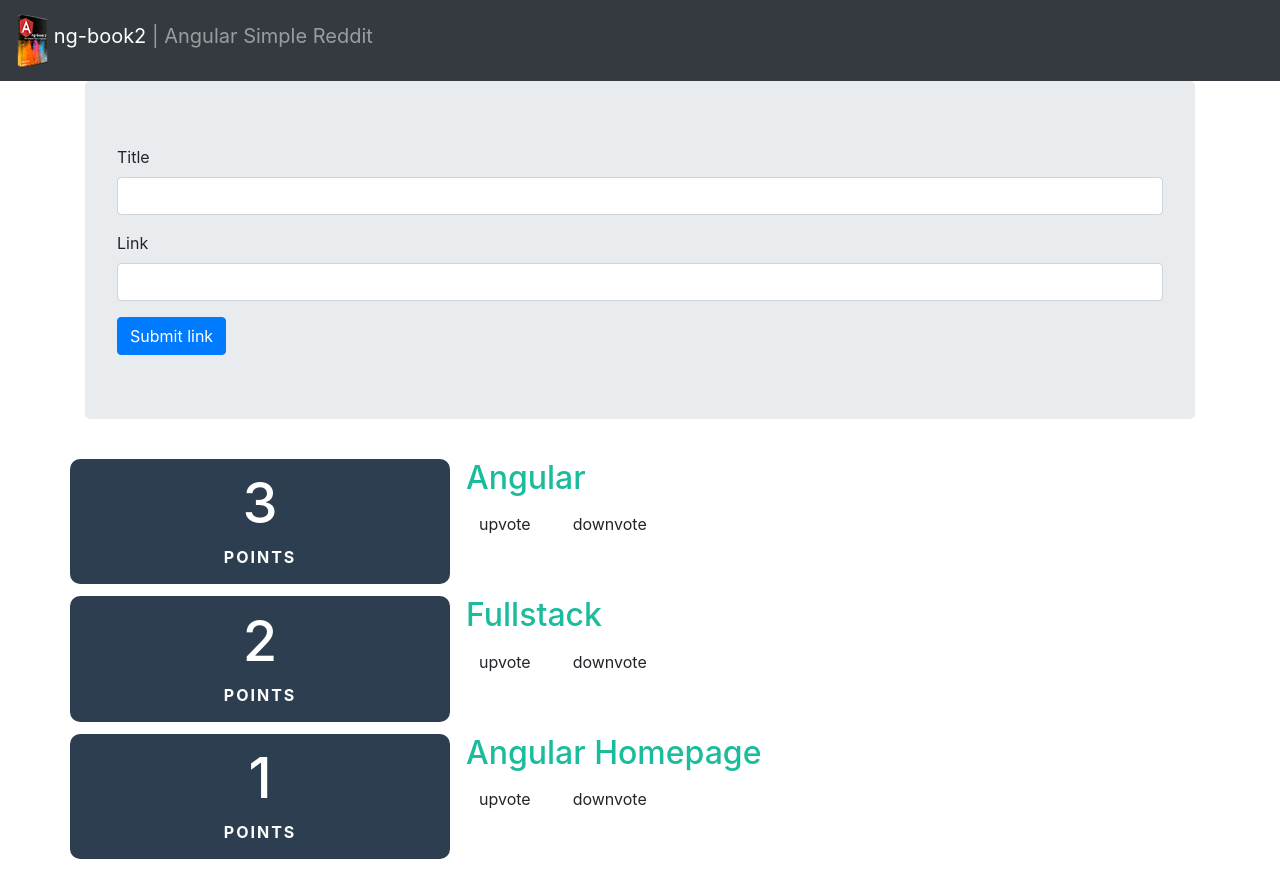
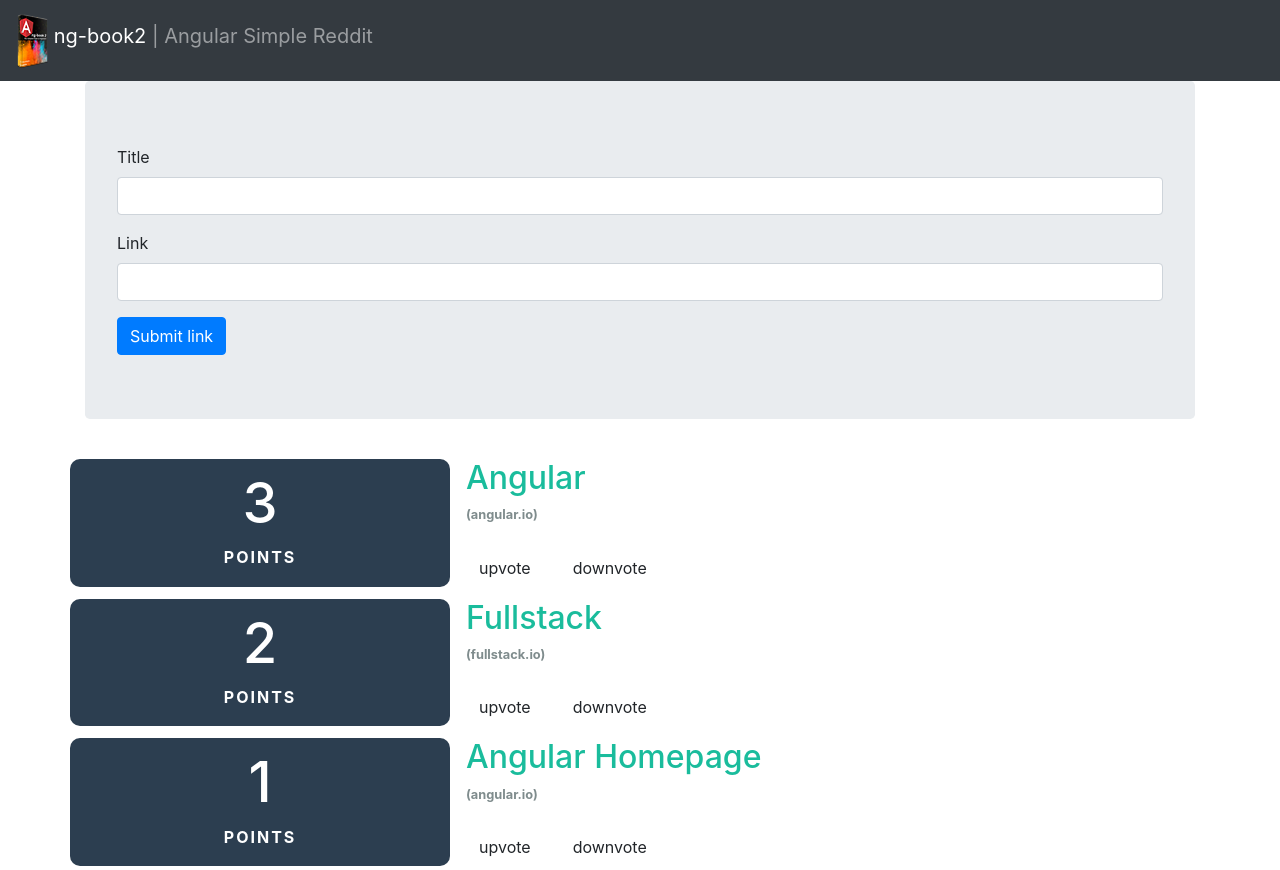
Before and after one commit to leogaab/angular-reddit, an Angular app: page / in a window 1280 px wide. Built offline with nearby package versions, Linux system fonts and the light colour scheme.

Commit message:
Updated file, now displaying short URL thanks to previous created domain function

```diff
--- a/src/app/components/article/article.component.html
+++ b/src/app/components/article/article.component.html
@@ -13,7 +13,7 @@
         <a href="{{ article.link }}" class="header">
           <h2>{{ article.title }}</h2>
         </a>
-        <!-- <small class="link">({{ article.link }})</small><br> -->
+        <small class="link">({{ article.domain() }})</small><br>
       </div>
       <div class="row pl-3">
         <a class="btn mr-3" (click)="voteUp()"><i class="fi-xwluxl-arrow-simple-wide"></i>upvote</a>
```
